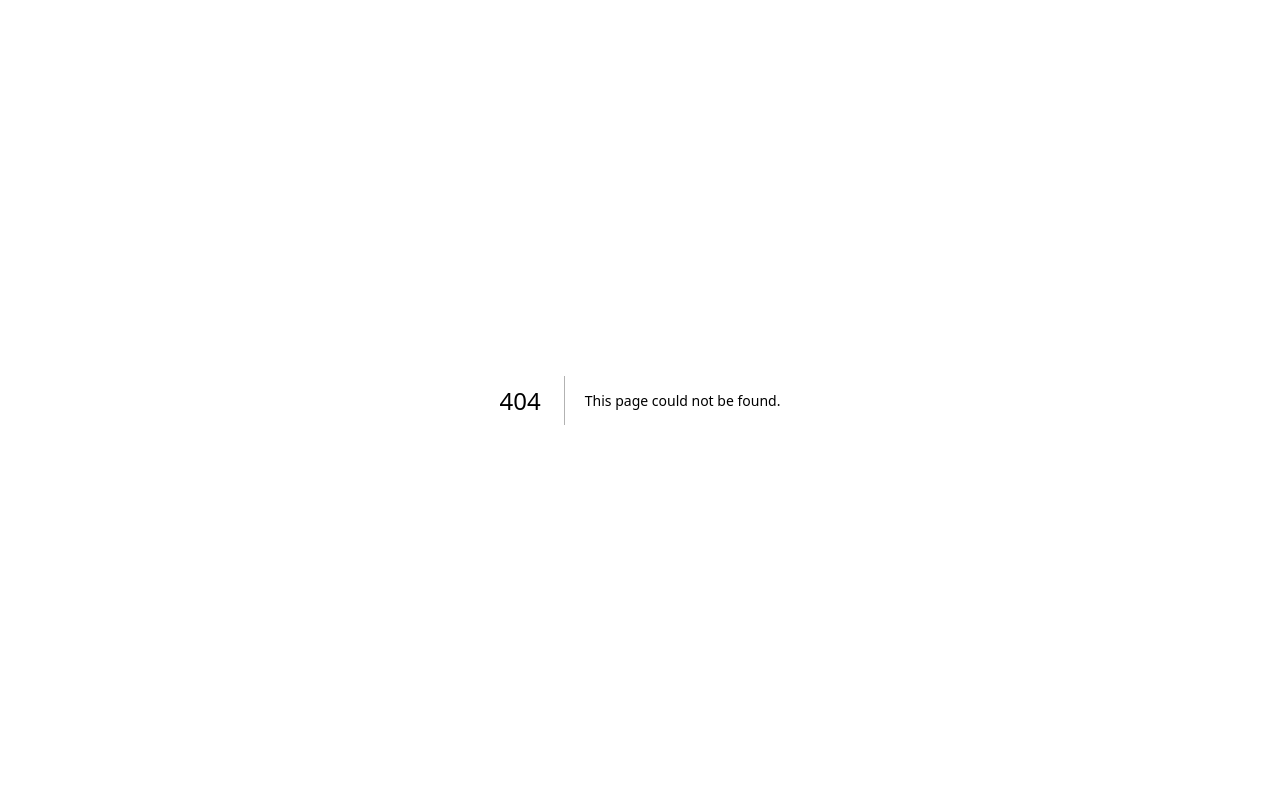
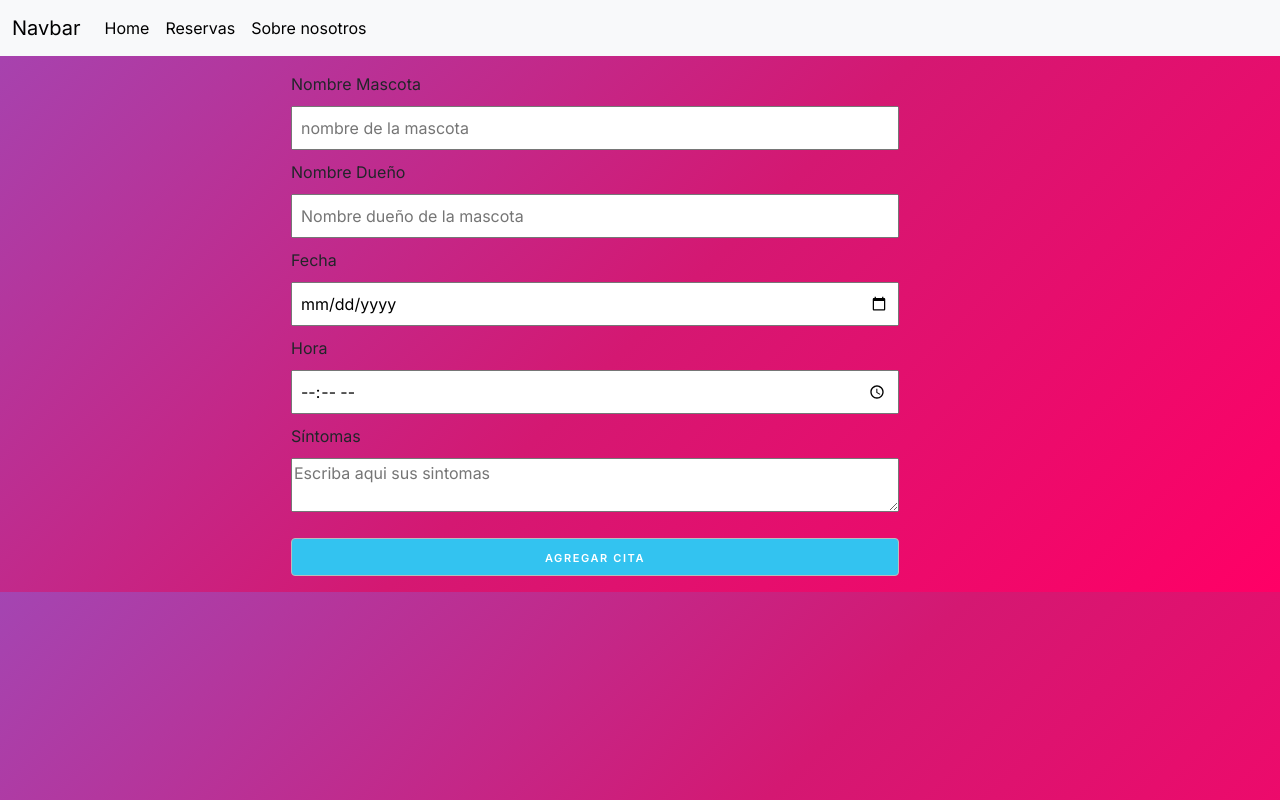
Before and after one commit to MarcosMellebovsky/tp6-next-citas, a Next.js app: page /reservas in a window 1280 px wide. Before the commit this address had no page. Built offline with nearby package versions, Linux system fonts and the light colour scheme.

Commit message:
Todo el proyecto

```diff
--- a/app/globals.css
+++ b/app/globals.css
@@ -1,107 +1,4 @@
-:root {
-  --max-width: 1100px;
-  --border-radius: 12px;
-  --font-mono: ui-monospace, Menlo, Monaco, "Cascadia Mono", "Segoe UI Mono",
-    "Roboto Mono", "Oxygen Mono", "Ubuntu Monospace", "Source Code Pro",
-    "Fira Mono", "Droid Sans Mono", "Courier New", monospace;
+body{
+  background-image: linear-gradient(-225deg, #A445B2 0%, #D41872 52%, #FF0066 100%);
 
-  --foreground-rgb: 0, 0, 0;
-  --background-start-rgb: 214, 219, 220;
-  --background-end-rgb: 255, 255, 255;
-
-  --primary-glow: conic-gradient(
-    from 180deg at 50% 50%,
-    #16abff33 0deg,
-    #0885ff33 55deg,
-    #54d6ff33 120deg,
-    #0071ff33 160deg,
-    transparent 360deg
-  );
-  --secondary-glow: radial-gradient(
-    rgba(255, 255, 255, 1),
-    rgba(255, 255, 255, 0)
-  );
-
-  --tile-start-rgb: 239, 245, 249;
-  --tile-end-rgb: 228, 232, 233;
-  --tile-border: conic-gradient(
-    #00000080,
-    #00000040,
-    #00000030,
-    #00000020,
-    #00000010,
-    #00000010,
-    #00000080
-  );
-
-  --callout-rgb: 238, 240, 241;
-  --callout-border-rgb: 172, 175, 176;
-  --card-rgb: 180, 185, 188;
-  --card-border-rgb: 131, 134, 135;
 }
-
-@media (prefers-color-scheme: dark) {
-  :root {
-    --foreground-rgb: 255, 255, 255;
-    --background-start-rgb: 0, 0, 0;
-    --background-end-rgb: 0, 0, 0;
-
-    --primary-glow: radial-gradient(rgba(1, 65, 255, 0.4), rgba(1, 65, 255, 0));
-    --secondary-glow: linear-gradient(
-      to bottom right,
-      rgba(1, 65, 255, 0),
-      rgba(1, 65, 255, 0),
-      rgba(1, 65, 255, 0.3)
-    );
-
-    --tile-start-rgb: 2, 13, 46;
-    --tile-end-rgb: 2, 5, 19;
-    --tile-border: conic-gradient(
-      #ffffff80,
-      #ffffff40,
-      #ffffff30,
-      #ffffff20,
-      #ffffff10,
-      #ffffff10,
-      #ffffff80
-    );
-
-    --callout-rgb: 20, 20, 20;
-    --callout-border-rgb: 108, 108, 108;
-    --card-rgb: 100, 100, 100;
-    --card-border-rgb: 200, 200, 200;
-  }
-}
-
-* {
-  box-sizing: border-box;
-  padding: 0;
-  margin: 0;
-}
-
-html,
-body {
-  max-width: 100vw;
-  overflow-x: hidden;
-}
-
-body {
-  color: rgb(var(--foreground-rgb));
-  background: linear-gradient(
-      to bottom,
-      transparent,
-      rgb(var(--background-end-rgb))
-    )
-    rgb(var(--background-start-rgb));
-}
-
-a {
-  color: inherit;
-  text-decoration: none;
-}
-
-@media (prefers-color-scheme: dark) {
-  html {
-    color-scheme: dark;
-  }
-}
--- a/app/layout.js
+++ b/app/layout.js
@@ -1,5 +1,7 @@
 import { Inter } from "next/font/google";
 import "./globals.css";
+import "bootstrap/dist/css/bootstrap.min.css";
+import Link from "next/link";
 
 const inter = Inter({ subsets: ["latin"] });
 
@@ -11,7 +13,33 @@ export const metadata = {
 export default function RootLayout({ children }) {
   return (
     <html lang="en">
-      <body className={inter.className}>{children}</body>
+      <body className={inter.className}>
+
+      <nav class="navbar navbar-expand-lg bg-body-tertiary">
+  <div class="container-fluid">
+    <a class="navbar-brand" href="#">Navbar</a>
+    <button class="navbar-toggler" type="button" data-bs-toggle="collapse" data-bs-target="#navbarNavDropdown" aria-controls="navbarNavDropdown" aria-expanded="false" aria-label="Toggle navigation">
+      <span class="navbar-toggler-icon"></span>
+    </button>
+    <div class="collapse navbar-collapse" id="navbarNavDropdown">
+      <ul class="navbar-nav">
+        <li class="nav-item">
+          <Link class="nav-link active" aria-current="page" href="/">Home</Link>
+        </li>
+        <li class="nav-item">
+          <Link class="nav-link active" href="/reservas">Reservas</Link>
+        </li>
+        <li class="nav-item">
+          <Link class="nav-link active" href="/quienes-somos">Sobre nosotros</Link>
+        </li>
+
+      </ul>
+    </div>
+  </div>
+</nav>
+       {children}
+      </body>
+
     </html>
   );
 }
--- a/app/page.js
+++ b/app/page.js
@@ -2,5 +2,7 @@ import Image from "next/image";
 import styles from "./page.module.css";
 
 export default function Home() {
-
+  return(
+    <h1>HOLA</h1>
+  )
 }
--- /dev/null
+++ b/app/quienes-somos/page.js
@@ -0,0 +1,3 @@
+export default function SobreNosotros() {
+    return <h1>Somos palma y marxs</h1>
+}
--- /dev/null
+++ b/app/reservas/page.js
@@ -0,0 +1,103 @@
+"use client";
+import React, { useState } from 'react';
+import styles from './page.module.css'
+
+export default function reservas() {
+
+    const [citas, setCitas] = useState([]);
+
+    const agregarCita = (nuevaCita) => {
+        setCitas([...citas, nuevaCita]);
+    }
+
+    const eliminarCita = (e) => {
+        const confirmacionBtn = window.confirm("¿Estás seguro que queres eliminar la consulta?");
+        if (confirmacionBtn) {
+             const nuevasCitas = citas.filter((cita, index) => index !== e);
+            setCitas(nuevasCitas);
+        }
+
+    }
+
+    const [nuevaCita, setNuevaCita] = useState({
+        mascota: '',
+        dueño: '',
+        fecha: '',
+        hora: '',
+        sintomas: ''
+    });
+
+    const citaNueva = (e) => {
+        setNuevaCita({
+            ...nuevaCita,
+            [e.target.name]: e.target.value
+        });
+    }
+
+    const citaFin = (e) => {
+        e.preventDefault();
+
+        if (!nuevaCita.mascota || !nuevaCita.dueño || !nuevaCita.fecha || !nuevaCita.hora || !nuevaCita.sintomas) {
+            alert('Por favor completa todos los campos.');
+            return;
+        }
+
+        const confirmacion = window.confirm("¿Estás seguro de hacer esta consulta?");
+        if (confirmacion) {
+            agregarCita(nuevaCita);
+            setNuevaCita({
+                mascota: '',
+                dueño: '',
+                fecha: '',
+                hora: '',
+                sintomas: ''
+            });
+        }
+    }
+
+    return (
+        <>
+         <div className={styles.padre}>
+            <form className={styles.formulario} onSubmit={citaFin}>
+
+            <label>Nombre Mascota</label>
+            <input className={styles.inputClass} type="text" name="mascota" value={nuevaCita.mascota} onChange={citaNueva} placeholder="nombre de la mascota"/>
+
+            <label>Nombre Dueño</label>
+            <input className={styles.inputClass} id="dueño" type="text" name="dueño" value={nuevaCita.dueño}  placeholder="Nombre dueño de la mascota" onChange={citaNueva}/>
+
+            <label>Fecha</label>
+            <input className={styles.inputClass} id="fecha" type="date" name="fecha"value={nuevaCita.fecha} onChange={citaNueva}/>
+
+            <label>Hora</label>
+            <input className={styles.inputClass} id="hora" name="hora" type="time" value={nuevaCita.hora}onChange={citaNueva}/>
+
+            <label>Síntomas</label>
+            <textarea id="sintomas"placeholder='Escriba aqui sus sintomas' name="sintomas"value={nuevaCita.sintomas} onChange={citaNueva}></textarea>
+            <div className={styles.divBtn}>
+                <button className={styles.btnForm} type="submit">AGREGAR CITA</button>
+            </div>
+
+            </form>
+
+
+
+
+
+        <div className={styles.padreTurnos}>
+            {citas.map((cita, index) => (
+                <div key={index} className={styles.cartita}>
+                    <p><span className={styles.spanP}>Mascota:</span> {cita.mascota}</p>
+                    <p><span className={styles.spanP}>Dueño:</span> {cita.dueño}</p>
+                    <p><span className={styles.spanP}>Fecha:</span> {cita.fecha}</p>
+                    <p><span className={styles.spanP}>Hora:</span> {cita.hora}</p>
+                    <p><span className={styles.spanP}>Síntomas:</span> {cita.sintomas}</p>
+                    <button className={styles.btnTurno} onClick={() => eliminarCita(index)}>Eliminar × </button>
+                </div>
+            ))}
+        </div>
+
+        </div>
+        </>
+    )
+}
--- /dev/null
+++ b/app/reservas/page.module.css
@@ -0,0 +1,91 @@
+.padre{
+   display: flex;
+   justify-content: center;
+   gap: 90px;
+   align-items: center;
+
+}
+.formulario{
+    display: flex;
+    flex-direction: column;
+    justify-content: center;
+    gap: 10px;
+    width: 50%;
+    padding: 1rem;
+}
+.inputClass{
+    padding: .5rem;
+}
+.divBtn{
+    margin-top: 1rem;
+    display: flex;
+
+}
+.btnForm{
+    background-color: #33C3F0 !important;
+    display: inline-block;
+    height: 38px;
+    padding: 0 30px;
+    color: white;
+    text-align: center;
+    font-size: 11px;
+    font-weight: 600;
+    line-height: 38px;
+    letter-spacing: .1rem;
+    text-transform: uppercase;
+    text-decoration: none;
+    white-space: nowrap;
+    background-color: transparent;
+    border-radius: 4px;
+    border: 1px solid #bbb;
+    cursor: pointer;
+    box-sizing: border-box;
+    width: 100%;
+
+}
+
+
+
+.padreTurnos{
+    display: flex;
+    flex-direction: column;
+
+}
+.cartita{
+    border-top-right-radius: 1rem;
+    border-top-left-radius: 1rem;
+    padding: 1rem;
+    background-color: rgb(255, 255, 255);
+
+    width: 500px;
+    margin: 1rem;
+}
+.cartita2{
+
+    padding: 1rem;
+    background-color: rgb(255, 255, 255);
+
+    width: 500px;
+    margin: 1rem;
+}
+
+.cartita3{
+    border-bottom-right-radius:1rem;
+    border-bottom-left-radius:1rem;
+    padding: 1rem;
+    background-color: rgb(255, 255, 255);
+
+    width: 500px;
+    margin: 1rem;
+}
+.btnTurno{
+   width: 100%;
+  border: .1px solid gray ;
+   padding: .4rem;
+   background-color: white;
+   border-radius: 5px;
+
+}
+.spanP{
+    font-weight: bold;
+}
--- a/package.json
+++ b/package.json
@@ -9,8 +9,11 @@
     "lint": "next lint"
   },
   "dependencies": {
+    "bootstrap": "^5.3.3",
+    "bootswatch": "^5.3.3",
+    "next": "14.2.4",
     "react": "^18",
     "react-dom": "^18",
-    "next": "14.2.4"
+    "styled-jsx": "^5.1.6"
   }
 }
```
Also changed, not shown: 1 other file (tests, documents, lock files or other folders).
